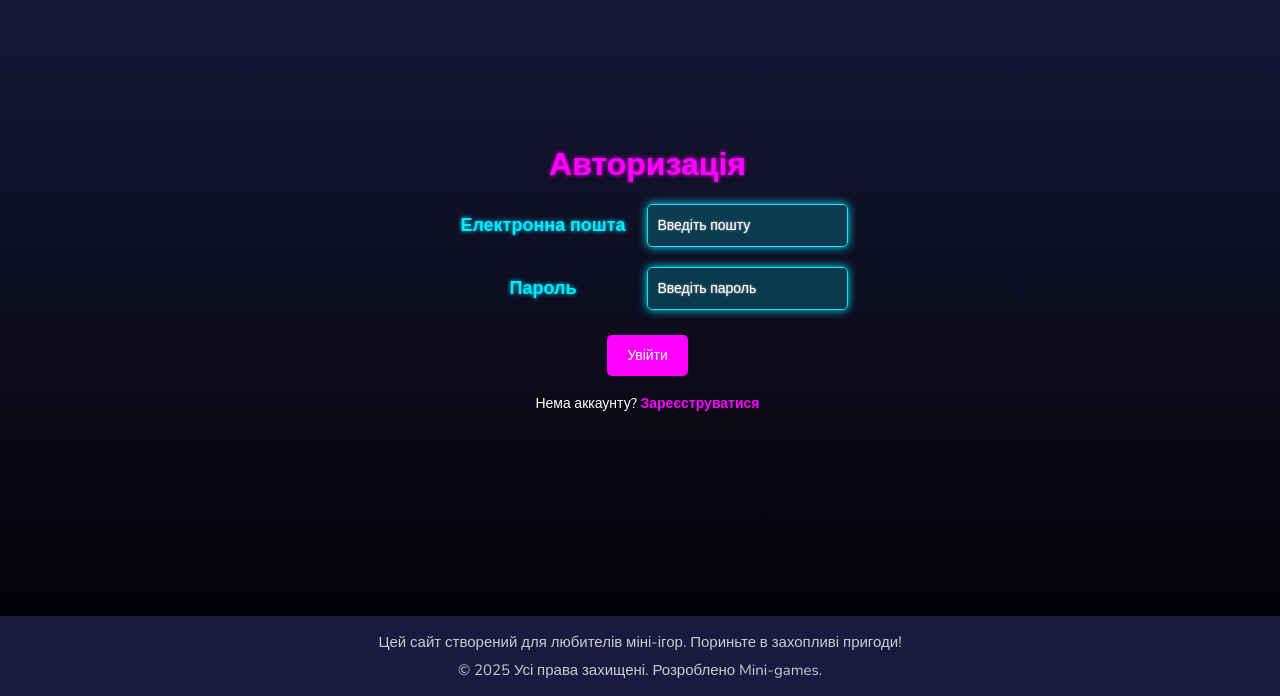
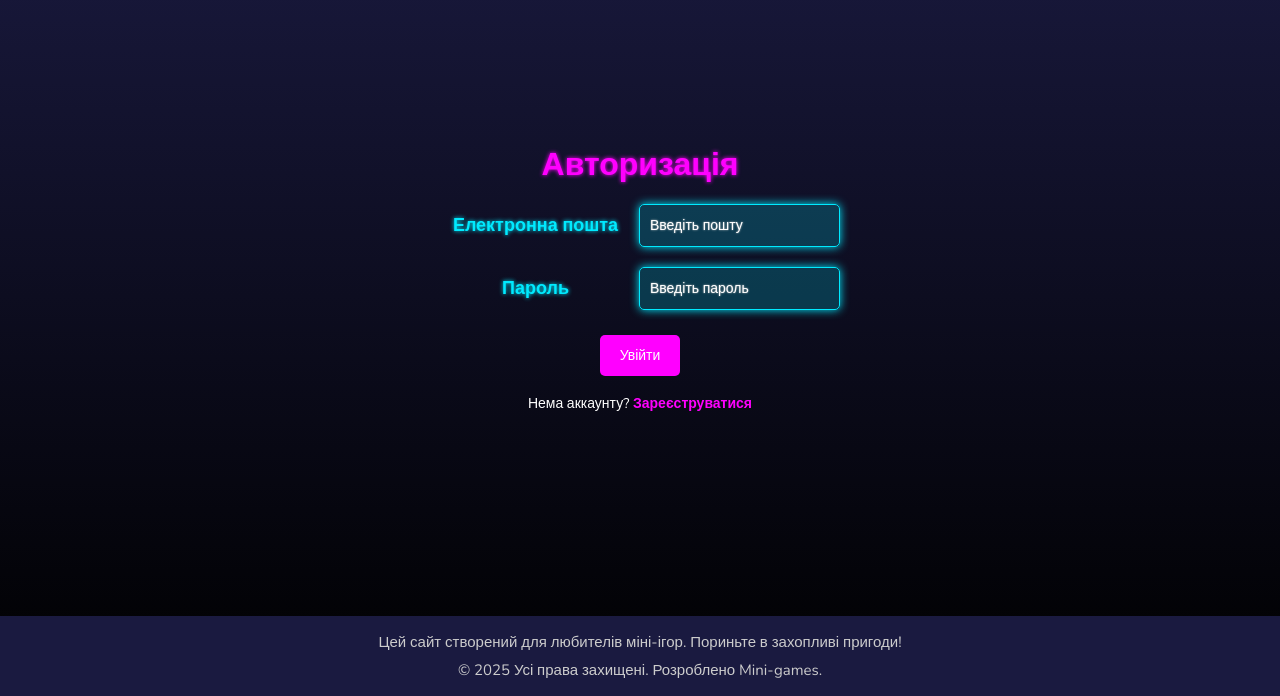
Before and after one commit to DeSP1C/Mini-games-site, a plain HTML site: page login.html in a window 1280 px wide. Shown: the part 104-800 px from the top of the page. Drawn offline with nearby package versions, Linux system fonts and the light colour scheme.

Commit message:
fix registration and login padding

```diff
--- a/static/styles/style.css
+++ b/static/styles/style.css
@@ -261,7 +261,9 @@ footer {
   bottom: 0;
 }
 
-@media (max-width: 395px) { /*Телефон. Головне меню. */
+@media (max-width: 395px) {
+
+  /*Телефон. Головне меню. */
   #menu-footer {
     position: static;
     bottom: 0;
@@ -274,14 +276,14 @@ footer {
   }
 }
 
-@media (max-height: 650px){
-  #login-footer{
+@media (max-height: 650px) {
+  #login-footer {
     position: static;
   }
 }
 
 @media (max-width: 827px) {
-  #profile-footer{
+  #profile-footer {
     position: static;
   }
 }
@@ -530,7 +532,7 @@ Aside (профіль)
 */
 
 .login-menu {
-  padding: 250px 0px 50px 15px;
+  padding: 250px 0px 50px 0px;
   text-align: center;
 }
 
```
